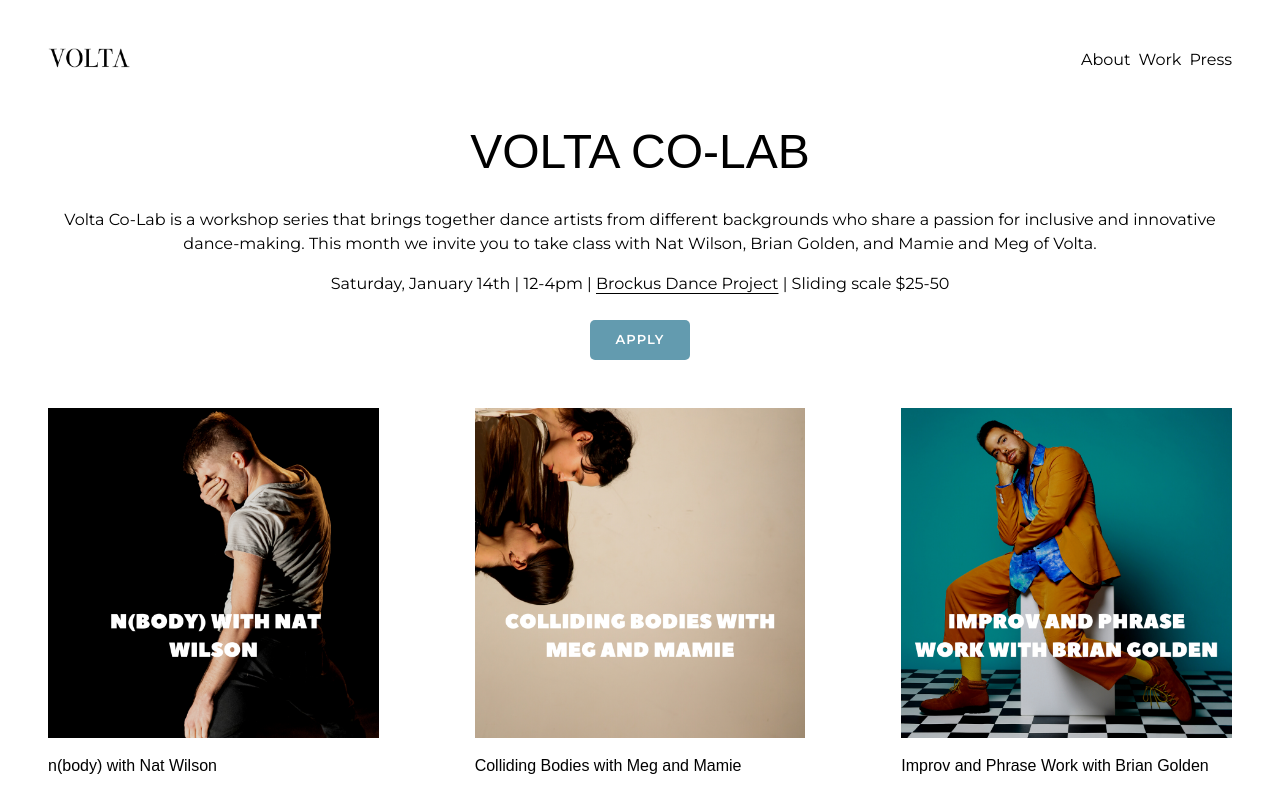
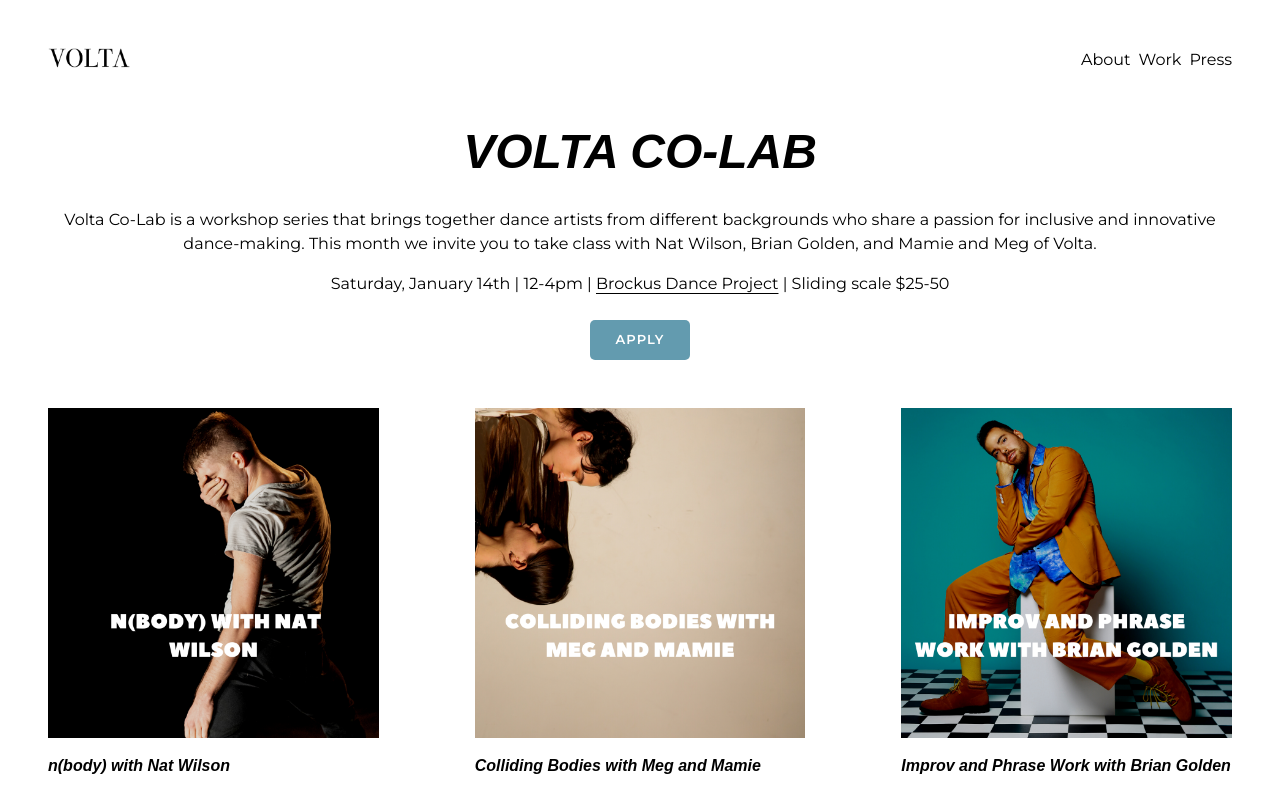
Before and after one commit to MeganParadowski1/volta, a Next.js app: page /co-lab in a window 1280 px wide. Shown: the top 797 px of the page. Built offline with nearby package versions, Linux system fonts and the light colour scheme; a web font is replaced by a local one.

Commit message:
Fix font

```diff
--- a/styles/globals.css
+++ b/styles/globals.css
@@ -64,4 +64,6 @@ a {
 }
 .accentFont {
   font-family: acumin-pro, sans-serif;
+  font-weight: 800;
+  font-style: italic;
 }
```
